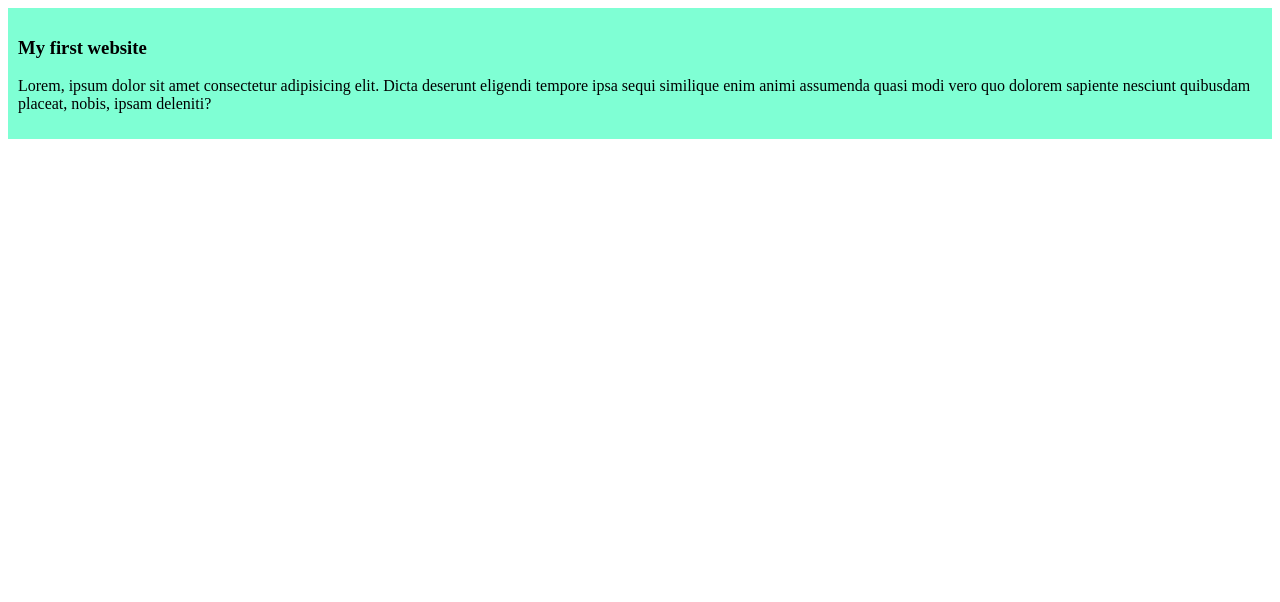
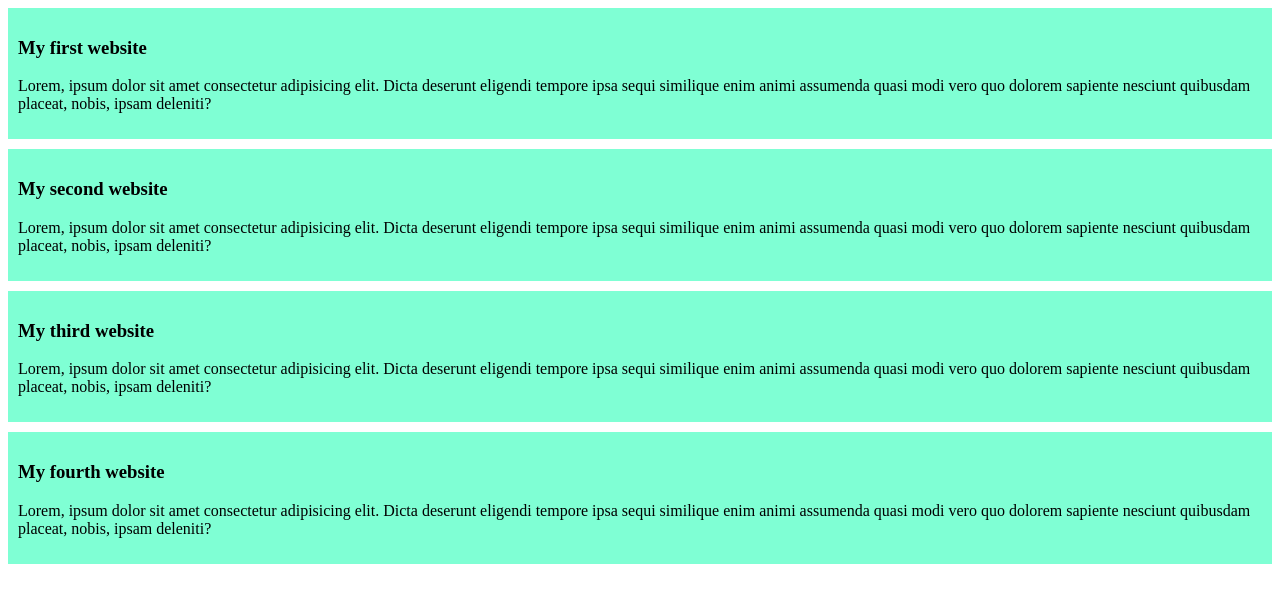
Before and after one commit to Masud4D/my-simple-website, a plain HTML site: page index.html in a window 1280 px wide. Drawn offline with Linux system fonts and the light colour scheme.

Commit message:
added the second and the third blog

```diff
--- a/index.html
+++ b/index.html
@@ -11,5 +11,17 @@
     <h3>My first website</h3>
     <p>Lorem, ipsum dolor sit amet consectetur adipisicing elit. Dicta deserunt eligendi tempore ipsa sequi similique enim animi assumenda quasi modi vero quo dolorem sapiente nesciunt quibusdam placeat, nobis, ipsam deleniti?</p>
 </div>
+ <div>
+    <h3>My second website</h3>
+    <p>Lorem, ipsum dolor sit amet consectetur adipisicing elit. Dicta deserunt eligendi tempore ipsa sequi similique enim animi assumenda quasi modi vero quo dolorem sapiente nesciunt quibusdam placeat, nobis, ipsam deleniti?</p>
+</div>
+ <div>
+    <h3>My third website</h3>
+    <p>Lorem, ipsum dolor sit amet consectetur adipisicing elit. Dicta deserunt eligendi tempore ipsa sequi similique enim animi assumenda quasi modi vero quo dolorem sapiente nesciunt quibusdam placeat, nobis, ipsam deleniti?</p>
+</div>
+ <div>
+    <h3>My fourth website</h3>
+    <p>Lorem, ipsum dolor sit amet consectetur adipisicing elit. Dicta deserunt eligendi tempore ipsa sequi similique enim animi assumenda quasi modi vero quo dolorem sapiente nesciunt quibusdam placeat, nobis, ipsam deleniti?</p>
+</div>
 </body>
 </html>
--- a/styles/blog.css
+++ b/styles/blog.css
@@ -1,4 +1,5 @@
 div{
     background-color: aquamarine;
     padding: 10px;
+    margin-bottom: 10px;
 }
```
